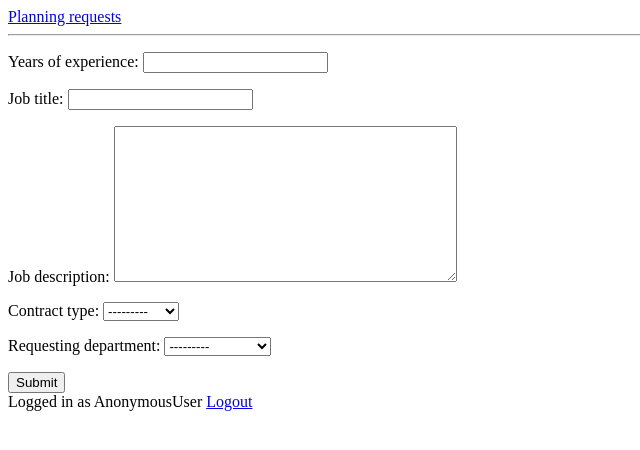
After one commit to totalorder/eventplanner, a Django app: template proj/app/templates/recruitment_requests.html in a window 1280 px wide. The commit adds this page. Shown: the top 450 px of the page, without its empty margins (0-640 px from the left). Run offline with Django 3.2, Linux system fonts and the light colour scheme; the template is opened without the code that fills it: values that come from a table or form of the project are taken from there, others are empty; data comes from the database, SQL or seed files in the repository; both versions use the stored data as it was after the commit; parts of the project's set-up code (start-up, migrations or seed data) failed here and were passed over.

Commit message:
Add support for PSM to create recruitment requests

```diff
--- a/proj/app/models.py
+++ b/proj/app/models.py
@@ -63,3 +63,31 @@ class TaskForm(ModelForm):
     class Meta:
         model = Task
         exclude = ["planning_request", "extra_needs"]
+
+
+class RecruitmentRequest(models.Model):
+    planning_request = models.ForeignKey(PlanningRequest,
+                                         related_name='recruitment_requests')
+
+    completed = models.BooleanField(default=False)
+    years_of_experience = models.IntegerField()
+    job_title = models.CharField(max_length=512)
+    job_description = models.TextField()
+
+    contract_type = models.CharField(choices=(
+        ("full_time", "Full time"),
+        ("part_time", "Part time"),
+    ), max_length=128)
+
+    requesting_department = models.CharField(choices=(
+        ("administration", "Administration"),
+        ("service", "Service"),
+        ("production", "Production"),
+        ("financial", "Financial"),
+    ), max_length=128)
+
+
+class RecruitmentRequestForm(ModelForm):
+    class Meta:
+        model = RecruitmentRequest
+        exclude = ["planning_request", "completed"]
--- a/proj/app/templates/planning_request.html
+++ b/proj/app/templates/planning_request.html
@@ -15,6 +15,7 @@ Planning requests:
             <div>{{ attr }}: {{ value|default_if_none:"-" }}</div>
         {% endfor %}
         <div>tasks: {{ planning_request.tasks.all.count }}</div>
+        <div>recruitment reqeusts: {{ planning_request.recruitment_requests.all.count }}</div>
         <input type="hidden" name="planning_request_id" value="{{ planning_request.id }}">
         state: {{ planning_request.state }}
         {% if planning_request.state == "new" and "cso" in groups %}
@@ -37,6 +38,7 @@ Planning requests:
     {% endif %}
     {% if "psm" in groups and planning_request.state == "adm_approved" %}
         <a href="{% url 'create_task' planning_request.id %}">Manage tasks</a>
+        <a href="{% url 'create_recruitment_request' planning_request.id %}">Manage recruitment requests</a>
     {% endif %}
 
 <hr />
--- /dev/null
+++ b/proj/app/templates/recruitment_requests.html
@@ -0,0 +1,21 @@
+{% extends "base.html" %}
+{% block body %}
+<a href="{% url 'planning_request' %}">Planning requests</a>
+{% if saved %}The recruitment request has been saved {% endif %}
+{% for attr, value in planning_request.dict %}
+<div>{{ attr }}: {{ value|default_if_none:"-" }}</div>
+{% endfor %}
+<hr/>
+{% for recruitment_request in planning_request.recruitment_requests_dicts %}
+    {% for attr, value in recruitment_request.dict %}
+    <div>{{ attr }}: {{ value|default_if_none:"-" }}</div>
+    {% endfor %}
+<hr/>
+{% endfor %}
+<div class="recruitment_request-form">
+    <form action="{% url 'create_recruitment_request' planning_request.id %}" method="POST">
+        {{ form.as_p }}
+        <input type="submit">
+    </form>
+</div>
+{% endblock %}
--- a/proj/proj/urls.py
+++ b/proj/proj/urls.py
@@ -24,6 +24,7 @@ urlpatterns = [
     url(r'^planning-request/approve', views.approve, name='approve'),
     url(r'^planning-request/', views.planning_request, name='planning_request'),
     url(r'^task/create/(?P<request_id>[0-9]+)', views.create_task, name='create_task'),
+    url(r'^recruitment-request/create/(?P<request_id>[0-9]+)', views.create_recruitment_request, name='create_recruitment_request'),
     url(r'^login/', views.login, name='login'),
     url(r'^logout/', views.logout, name='logout'),
     url(r'^$', views.index, name='index'),
```
Also changed, not shown: proj/app/tests.py (+18 -0 lines), proj/app/views.py (+27 -3 lines), proj/app/migrations/0006_recruitmentrequest.py (added), proj/app/migrations/0007_recruitmentrequest_completed.py (added), proj/db.sqlite3.
